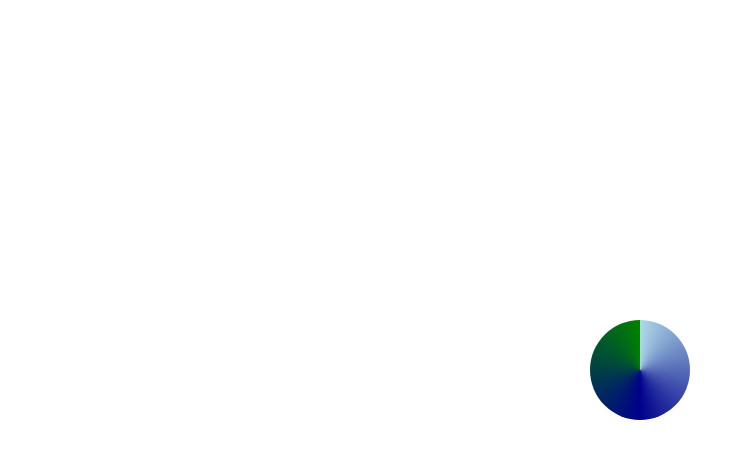
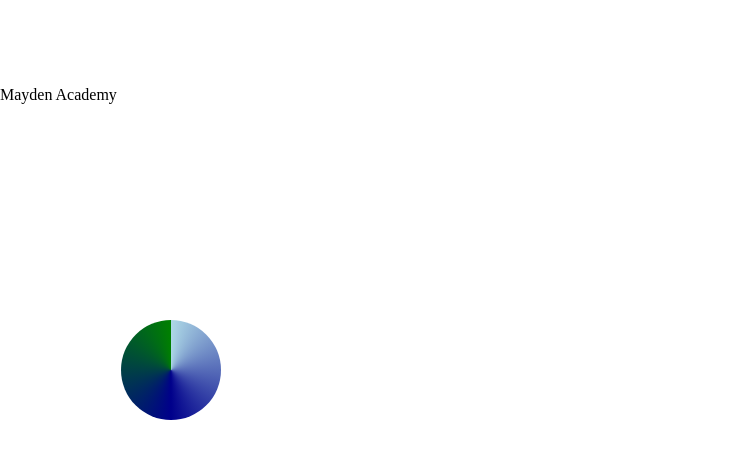
Before and after one commit to richherbs/challenge1, a plain HTML site: page index.html in a window 1280 px wide. Shown: the whole page, without its empty margins (0-753 px from the left). Drawn offline with Linux system fonts and the light colour scheme.

Commit message:
add mayden academy text and create container for the logo

```diff
--- a/index.html
+++ b/index.html
@@ -8,6 +8,9 @@
     <link rel="stylesheet" href="styles/normalize.css">
 </head>
 <body>
-    <div class="logo"></div>
+    <div class='logo-container'>
+        <span class='logo-text'>Mayden Academy</span>
+        <span class="logo-image"></span>
+    </div>
 </body>
 </html>
--- a/styles/styles.css
+++ b/styles/styles.css
@@ -1,4 +1,14 @@
-.logo{
+.logo-container{
+    display: block;
+}
+
+.logo-text{
+    font-family: 'ubuntu';
+    display: inline-block;
+}
+
+.logo-image{
+    display: inline-block;
     background: conic-gradient( lightblue, darkblue, green);
     border-radius: 50%;
     height: 100px;
```
